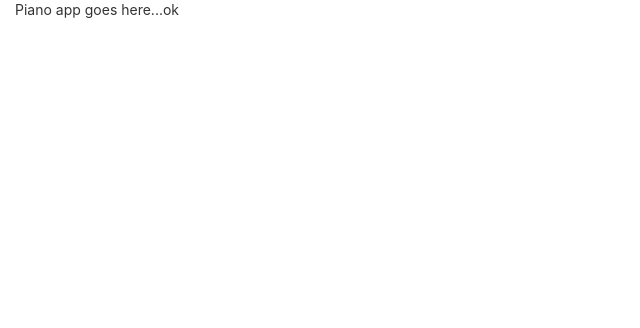
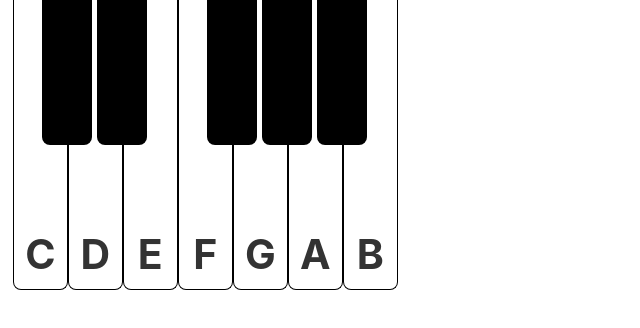
Before and after one commit to dojoVader/BleacherReport, a React (Create React App) app in the folder bleacher-report/: page / in a window 1280 px wide. Shown: the top 328 px of the page, without its empty margins (0-640 px from the left). Built offline with nearby package versions, Linux system fonts and the light colour scheme.

Commit message:
Added Code for Piano and FLatkeys

```diff
--- /dev/null
+++ b/bleacher-report/src/App.css
@@ -0,0 +1,4 @@
+.container {
+    width: 960px;
+    padding: 0px 1%;
+}
--- a/bleacher-report/src/App.tsx
+++ b/bleacher-report/src/App.tsx
@@ -1,11 +1,13 @@
 import React from 'react';
+import './App.css';
+import Piano from './component/Piano/Piano';
 export default class App extends React.Component {
 
 
     render() {
         return (
-            <div className="main-app col-md-12 col-lg-12">
-                Piano app goes here...ok
+            <div className="main-app container col-md-12 col-lg-12">
+                <Piano />
             </div>
         );
     }
--- /dev/null
+++ b/bleacher-report/src/component/Piano/FlatKeys/FlatKey.scss
@@ -0,0 +1,15 @@
+.flat-keys {
+    position: relative;
+    min-height: calc(290px / 2);
+    width: 50px;
+    left: 28px;
+    .black-tone {
+        float: left;
+        width: 100%;
+        height: 100%;
+        background-color: black;
+        position: absolute;
+        border-radius: 0px 0px 8px 8px;
+
+    }
+}
--- /dev/null
+++ b/bleacher-report/src/component/Piano/FlatKeys/FlatKeys.tsx
@@ -0,0 +1,15 @@
+import React from 'react';
+import './FlatKey.scss'
+
+export default class FlatKeys extends React.Component {
+
+    render() {
+        return (
+            <div className="flat-keys">
+                <div className="black-tone">
+
+                </div>
+            </div>
+        );
+    }
+}
--- /dev/null
+++ b/bleacher-report/src/component/Piano/NaturalKeys/NaturalKeys.scss
@@ -0,0 +1,24 @@
+// Set the variables for the component
+
+$naturalKeyWidth: 55px;
+$borderBG: black;
+$minHeight: 290px;
+
+.natural-keys{
+    width: $naturalKeyWidth;
+    border: 1px solid $borderBG;
+    border-top: none;;
+    float:left;
+    border-radius: 0px 0px 8px 8px;
+    text-transform: uppercase;
+    min-height: $minHeight;
+    position: relative;
+    .letter-holder{
+        position: absolute;
+        bottom:2%;
+        text-align: center;
+        width:100%;
+        font-weight: 700;
+        font-size: 41px;
+    }
+}
--- /dev/null
+++ b/bleacher-report/src/component/Piano/NaturalKeys/NaturalKeys.tsx
@@ -0,0 +1,28 @@
+import React, { SyntheticEvent } from 'react';
+import './NaturalKeys.scss';
+import { PianoKeys } from '../Piano';
+
+export default class NaturalKeys extends React.Component<PianoKeys, PianoKeys> {
+
+
+    constructor(props: PianoKeys) {
+        super(props);
+        this.state = {
+            letter: this.props.letter
+        }
+    }
+
+    onTap = (e: SyntheticEvent) => {
+        console.log("Tapped letter %s", this.state.letter);
+    }
+    render() {
+        return (
+            <div className="natural-keys" onClick={this.onTap}>
+                <div className="letter-holder">
+                    {this.state.letter}
+                </div>
+                {this.props.children}
+            </div>
+        );
+    }
+}
--- a/bleacher-report/src/component/Piano/Paino.scss
+++ b/bleacher-report/src/component/Piano/Paino.scss
@@ -0,0 +1,3 @@
+.piano-application{
+    position: relative;
+}
--- /dev/null
+++ b/bleacher-report/src/component/Piano/Piano.tsx
@@ -0,0 +1,35 @@
+import React from 'react';
+import NaturalKeys from './NaturalKeys/NaturalKeys';
+import FlatKeys from './FlatKeys/FlatKeys';
+
+export interface PianoKeys {
+    letter: string;
+}
+
+export default class Piano extends React.Component {
+    render() {
+        return (
+            <div className="piano-application">
+                <NaturalKeys letter={"C"} >
+                    <FlatKeys />
+                </NaturalKeys>
+
+                <NaturalKeys letter={"D"}>
+                    <FlatKeys />
+                </NaturalKeys>
+
+                <NaturalKeys letter={"E"} />
+                <NaturalKeys letter={"F"} >
+                    <FlatKeys />
+                </NaturalKeys>
+                <NaturalKeys letter={"G"} >
+                    <FlatKeys />
+                </NaturalKeys>
+                <NaturalKeys letter={"A"} >
+                    <FlatKeys />
+                </NaturalKeys>
+                <NaturalKeys letter={"B"} />
+            </div>
+        );
+    }
+}
```
Also changed, not shown: bleacher-report/src/component/Piano/Paino.tsx (deleted, +0 -11 lines).
